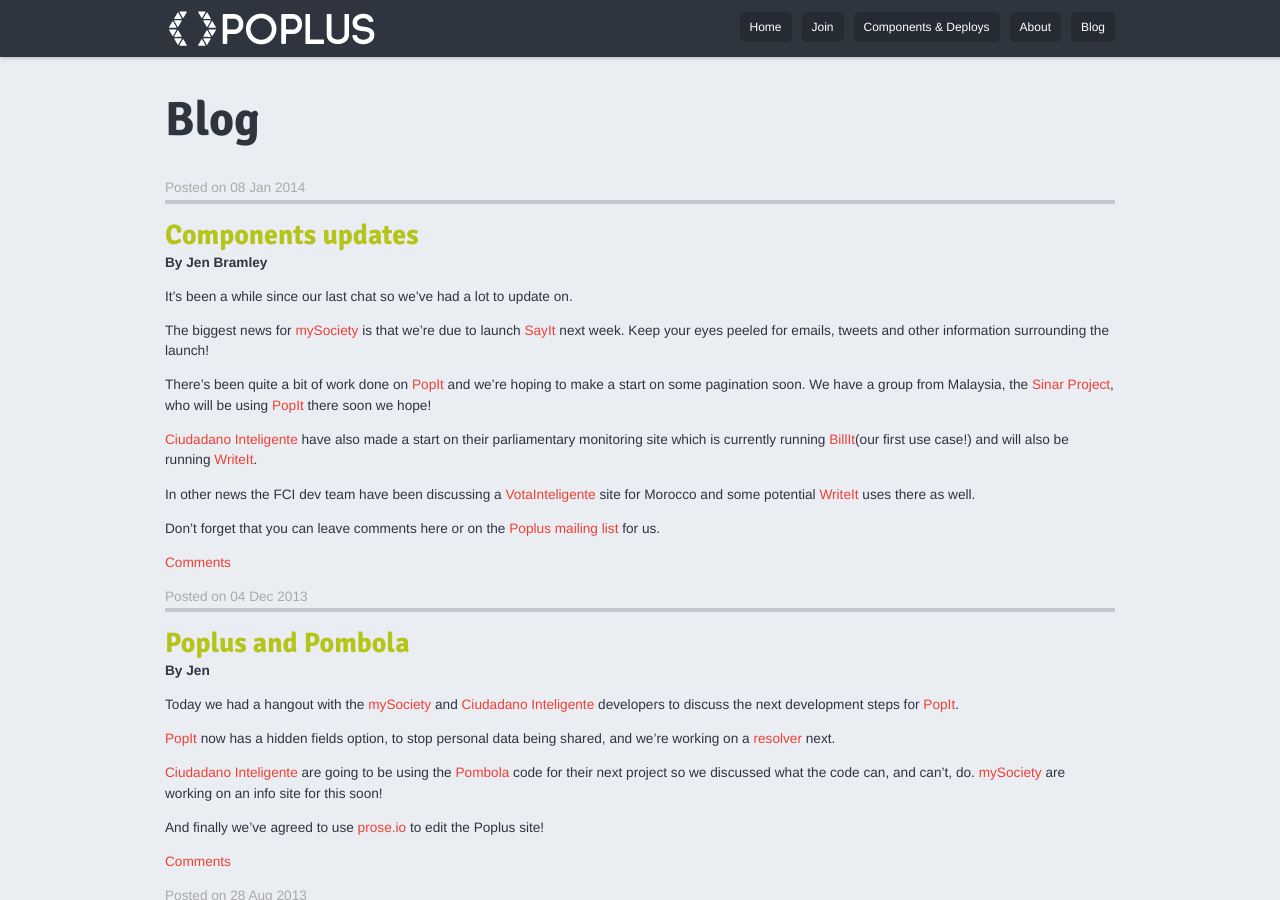
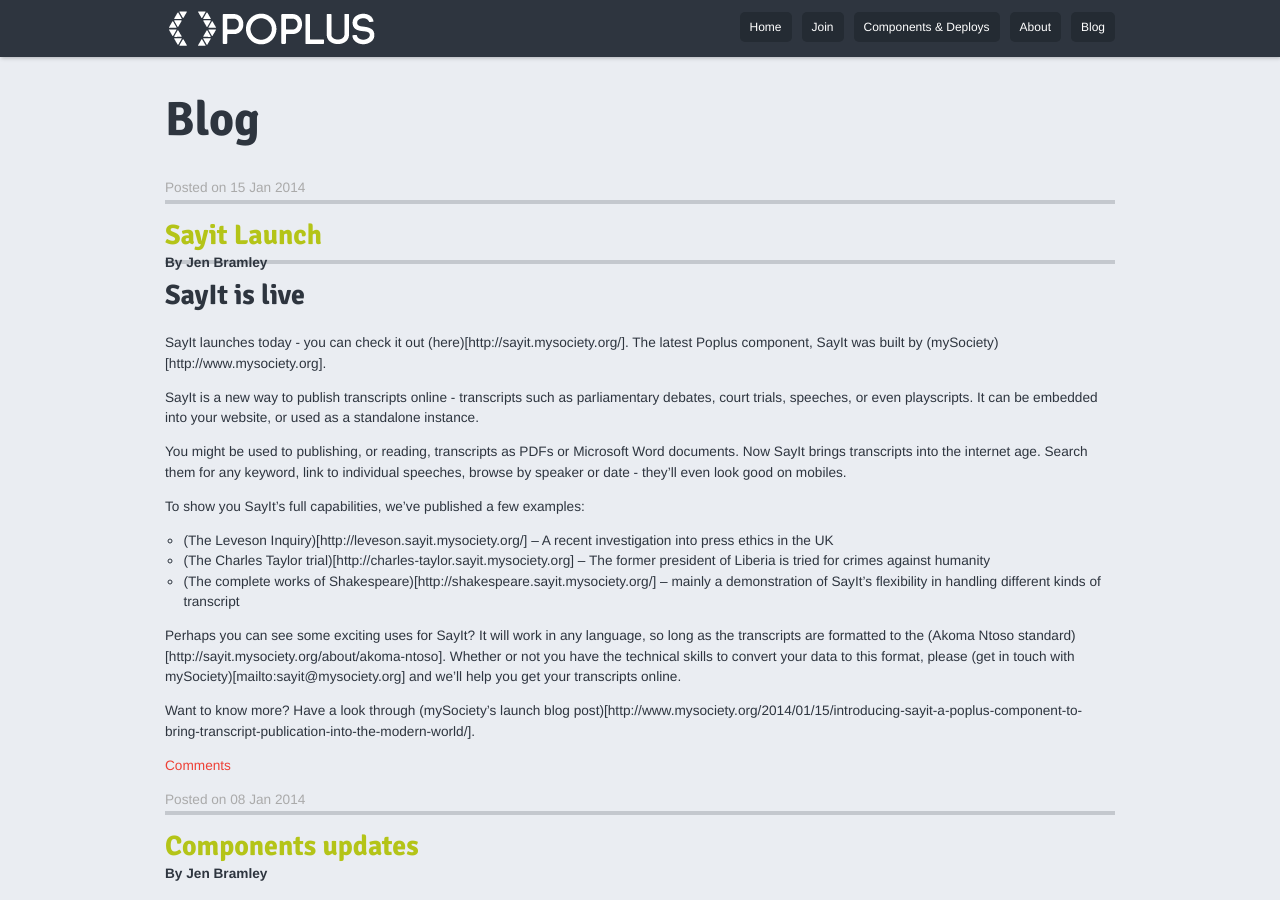
Before and after one commit to poplus/home-poplus, a Jekyll site: the page built from blog.html, in a window 1280 px wide and 900 px high. Built offline with Jekyll 4.4.1, drawn with Linux system fonts in a browser that asks for light colours; nearby versions of some CDN libraries; Markdown is read by kramdown in place of the engine named in the settings; comment, search, counter and statistics services are not loaded; some of the changed lines change nothing that is shown.

Commit message:
Update 2014-01-15-SayIt-Launch.md

```diff
--- a/_posts/2014-01-15-SayIt-Launch.md
+++ b/_posts/2014-01-15-SayIt-Launch.md
@@ -1,5 +1,5 @@
 ---
-published: false
+published: true
 layout: post
 author: Jen Bramley
 date: "15-01-2014"
@@ -23,4 +23,4 @@
 
 Perhaps you can see some exciting uses for SayIt? It will work in any language, so long as the transcripts are formatted to the (Akoma Ntoso standard)[http://sayit.mysociety.org/about/akoma-ntoso]. Whether or not you have the technical skills to convert your data to this format, please (get in touch with mySociety)[mailto:sayit@mysociety.org] and we'll help you get your transcripts online.
 
-Want to know more? Have a look through (mySociety's launch blog post)[link to follow].
+Want to know more? Have a look through (mySociety's launch blog post)[http://www.mysociety.org/2014/01/15/introducing-sayit-a-poplus-component-to-bring-transcript-publication-into-the-modern-world/].
```
